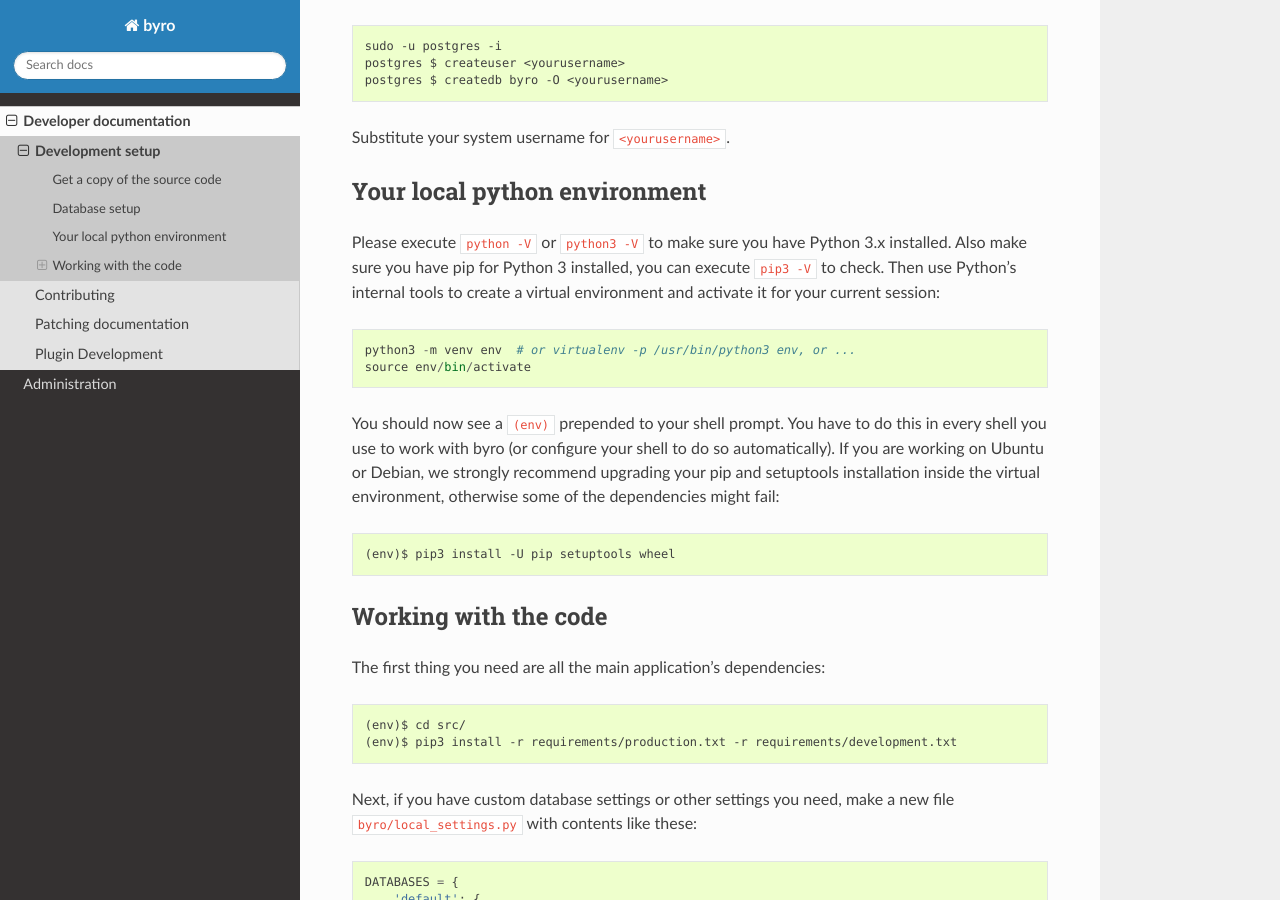
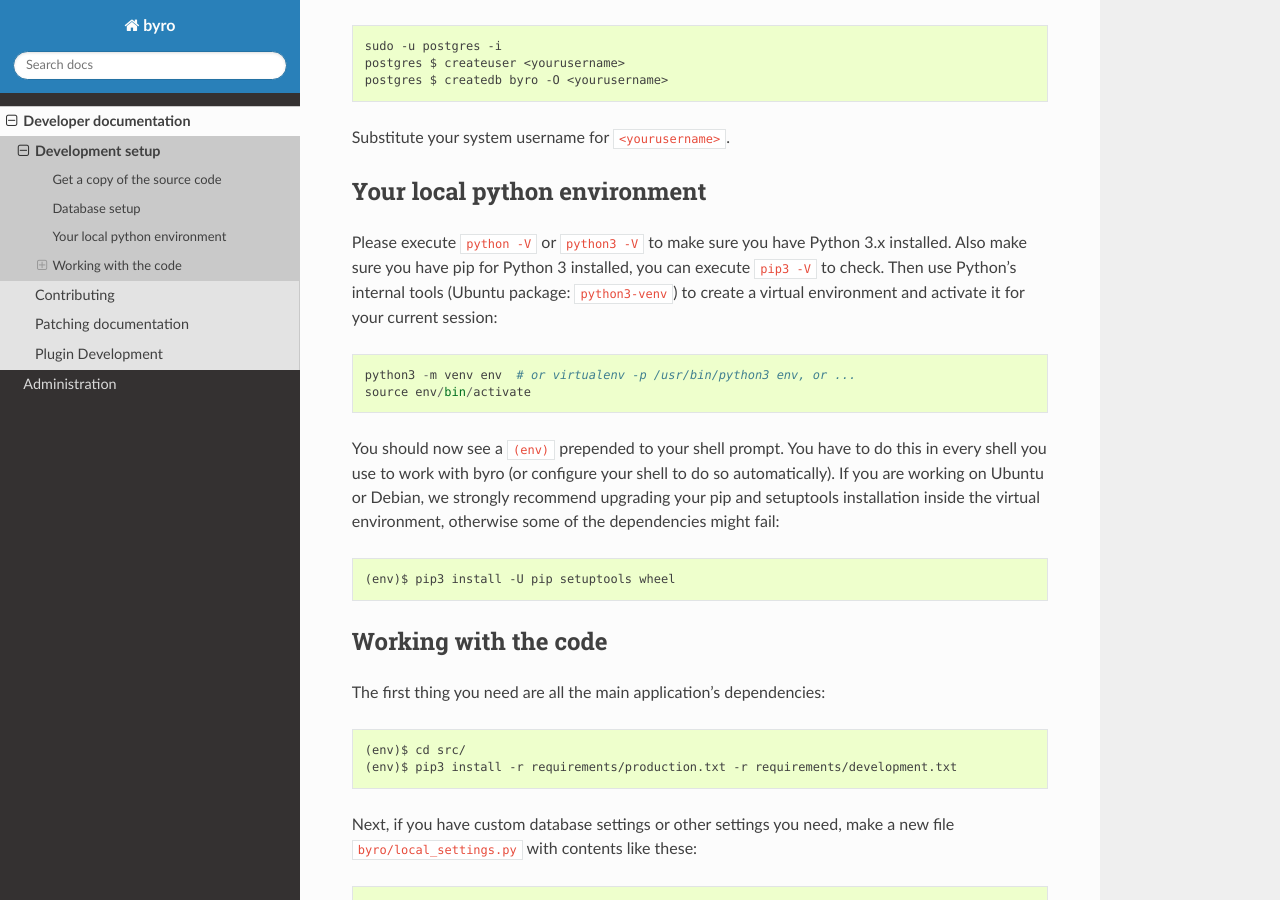
Before and after one commit to byro/byro, a Sphinx documentation site: the page built from docs/developer/setup.rst, in a window 1280 px wide and 900 px high, scrolled down 789 px. Built offline with Sphinx 7.4.7 and the Read the Docs theme 2.0.0, drawn with Linux system fonts in a browser that asks for light colours; the version number could not be read and is left out.

Commit message:
mention ubuntu package for python3-venv

```diff
--- a/docs/developer/setup.rst
+++ b/docs/developer/setup.rst
@@ -41,7 +41,7 @@ Your local python environment
 
 Please execute ``python -V`` or ``python3 -V`` to make sure you have Python 3.x
 installed. Also make sure you have pip for Python 3 installed, you can execute ``pip3 -V`` to check.
-Then use Python's internal tools to create a virtual environment and activate it for your current
+Then use Python's internal tools (Ubuntu package: ``python3-venv``) to create a virtual environment and activate it for your current
 session::
 
     python3 -m venv env  # or virtualenv -p /usr/bin/python3 env, or ...
```
